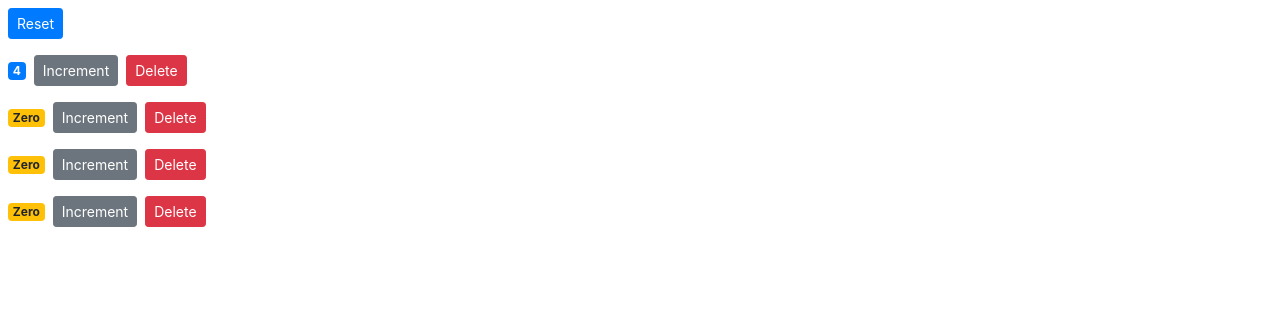
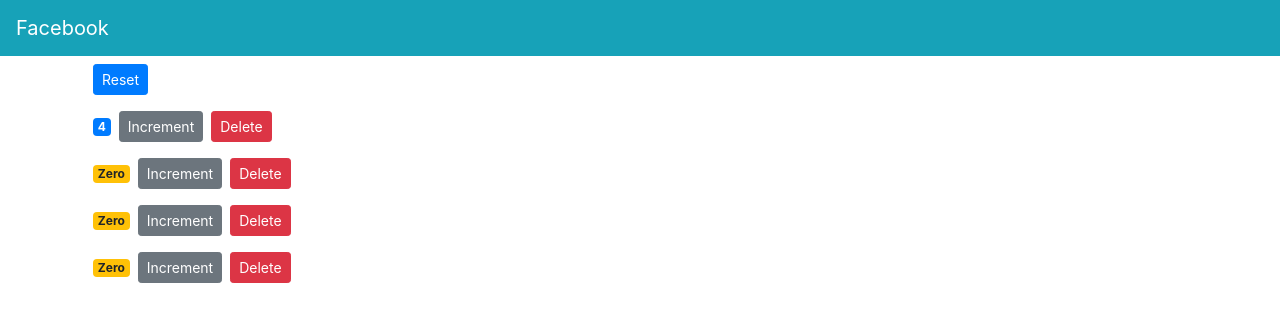
Before and after one commit to haroonfayyaz17/React-App, a React (Create React App) app: page / in a window 1280 px wide. Shown: the top 322 px of the page. Built offline with nearby package versions, Linux system fonts and the light colour scheme.

Commit message:
Multiple Components in Sync

```diff
--- /dev/null
+++ b/src/App.jsx
@@ -0,0 +1,18 @@
+import React, { Component } from 'react'
+import NavBar from './components/navbar'
+import Counters from './components/counters'
+
+class App extends Component {
+  render () {
+    return (
+      <React.Fragment>
+        <NavBar />
+        <main className='container'>
+          <Counters />
+        </main>{' '}
+      </React.Fragment>
+    )
+  }
+}
+
+export default App
--- /dev/null
+++ b/src/components/navbar.jsx
@@ -0,0 +1,11 @@
+import React, { Component } from 'react'
+class NavBar extends Component {
+  render () {
+    return (
+      <nav className='navbar navbar-dark bg-info'>
+        <a className='navbar-brand' href='https://www.facebook.com/'>Facebook</a>
+      </nav>
+    )
+  }
+}
+export default NavBar
--- a/src/index.js
+++ b/src/index.js
@@ -1,7 +1,7 @@
 import React from 'react';
 import ReactDOM from 'react-dom';
 import "bootstrap/dist/css/bootstrap.css";
-import Counters from './components/counters';
+import App from './App';
 
 
-ReactDOM.render( < Counters / > , document.getElementById('root'));
+ReactDOM.render( < App / > , document.getElementById('root'));
```
